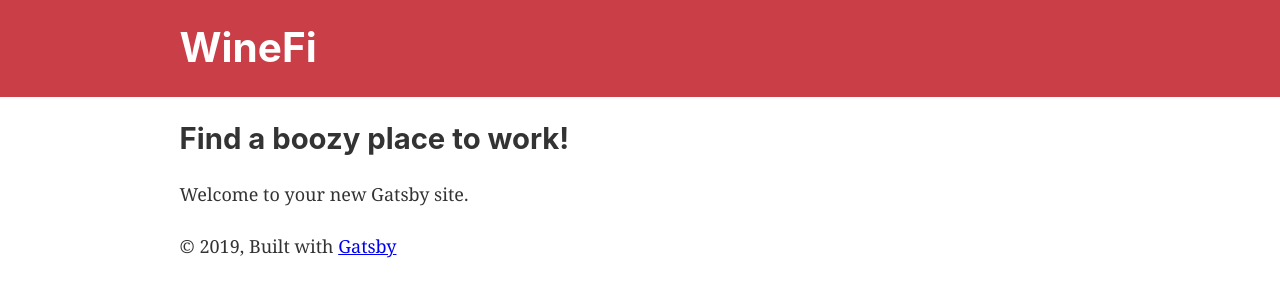
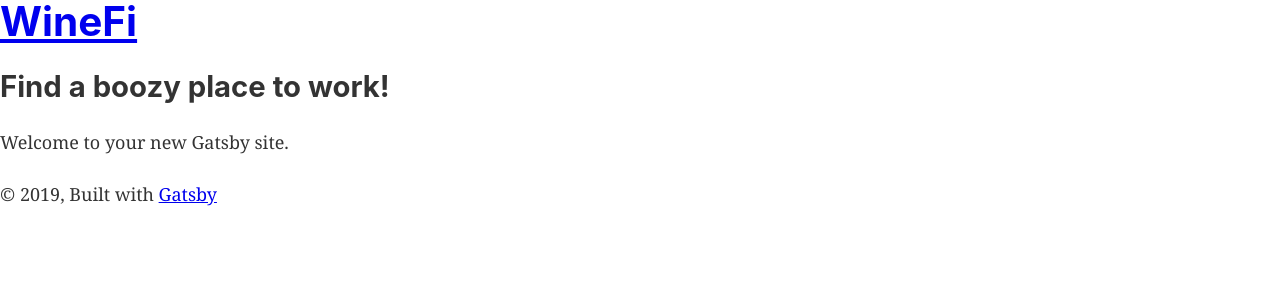
Before and after one commit to omarnyte/WineFi, a Gatsby site: page / in a window 1280 px wide. Built offline with nearby package versions, Linux system fonts and the light colour scheme; Gatsby itself is replaced by a stand-in of ours.

Commit message:
Remove in-line styling

```diff
--- a/src/components/header.js
+++ b/src/components/header.js
@@ -3,27 +3,10 @@ import PropTypes from "prop-types"
 import React from "react"
 
 const Header = ({ siteTitle }) => (
-  <header
-    style={{
-      background: `#ca3e47`,
-      marginBottom: `1.45rem`,
-    }}
-  >
-    <div
-      style={{
-        margin: `0 auto`,
-        maxWidth: 960,
-        padding: `1.45rem 1.0875rem`,
-      }}
-    >
-      <h1 data-testid="site-title" style={{ margin: 0 }}>
-        <Link
-          to="/"
-          style={{
-            color: `white`,
-            textDecoration: `none`,
-          }}
-        >
+  <header>
+    <div>
+      <h1 data-testid="site-title">
+        <Link to="/" >
           {siteTitle}
         </Link>
       </h1>
--- a/src/components/layout.js
+++ b/src/components/layout.js
@@ -19,14 +19,7 @@ const Layout = ({ children }) => (
     render={data => (
       <>
         <Header siteTitle={data.site.siteMetadata.title} />
-        <div
-          style={{
-            margin: `0 auto`,
-            maxWidth: 960,
-            padding: `0px 1.0875rem 1.45rem`,
-            paddingTop: 0,
-          }}
-        >
+        <div>
           <main>{children}</main>
           <footer>
             © {new Date().getFullYear()}, Built with
```
